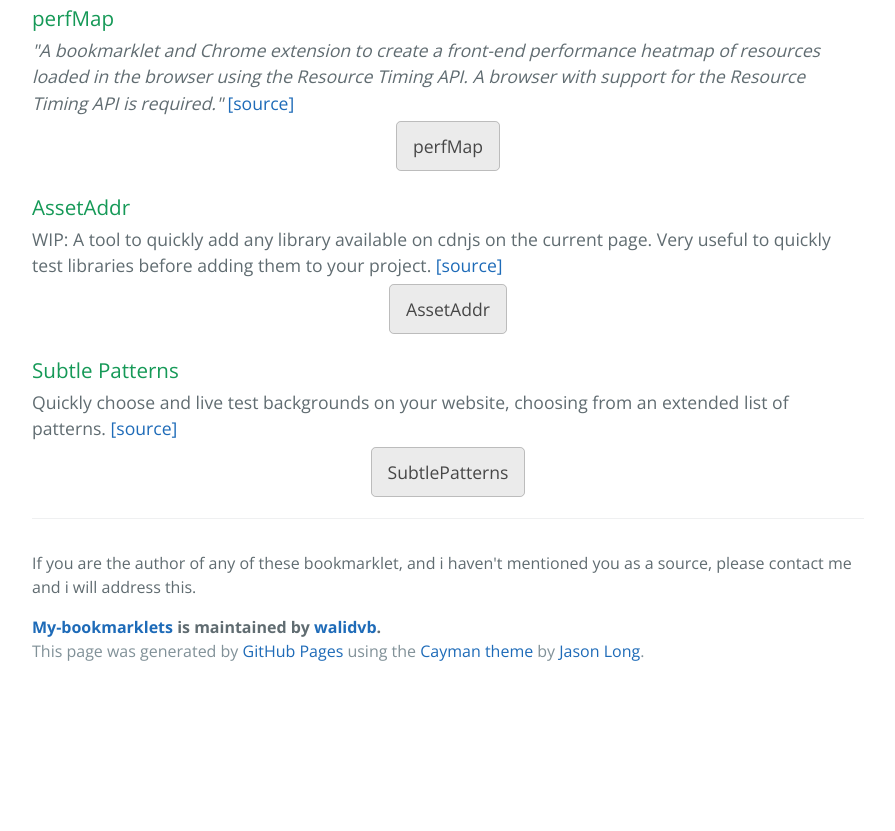
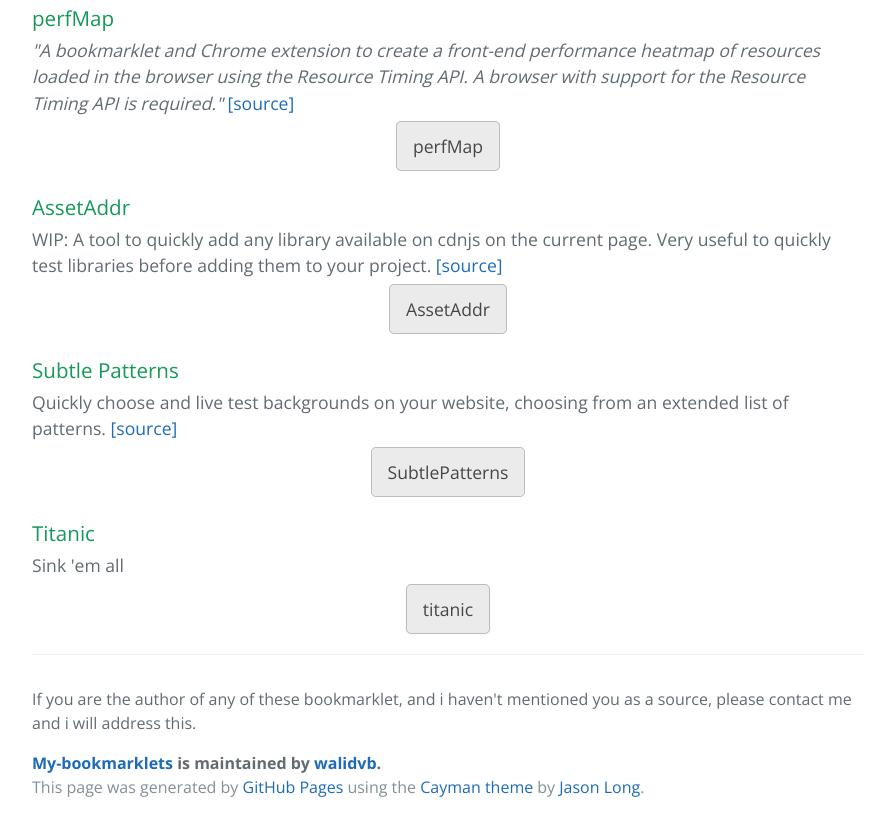
Before and after one commit to walidvb/my-bookmarklets, a plain HTML site: page index.html in a window 1280 px wide. Shown: the part 1113-1944 px from the top of the page, without its empty margins (192-1087 px from the left). Before the commit the page ends 1808 px from the top, so only its background shows below. Drawn offline with nearby package versions, Linux system fonts and the light colour scheme.

Commit message:
adds titanic

```diff
--- a/index.html
+++ b/index.html
@@ -96,6 +96,11 @@
       <div class="btn-holder">
       <a href="javascript:(function()%7Bvar%20newscript%3Ddocument.createElement(%27script%27)%3Bnewscript.type%3D%27text/javascript%27%3Bnewscript.async%3Dtrue%3Bnewscript.src%3D%27https://d2ueh8f0j2xol3.cloudfront.net/subtle-patterns-bookmarklet/static/js/all.js%3Fcb%3D%27%20%2B%20Math.random()%3B(document.getElementsByTagName(%27head%27)%5B0%5D%7C%7Cdocument.getElementsByTagName(%27body%27)%5B0%5D).appendChild(newscript)%3B%7D)()%3B" class="btn">SubtlePatterns</a>
       </div>
+
+      <h3>Titanic</h3>
+      <p>Sink 'em all</p>
+      <div class="btn-holder"><a href="javascript:(function()%7Bvar%20all%20%3D%20document.querySelectorAll('*')%3Bfor(var%20i%20%3D%200%3B%20i%20%3C%20all.length%3B%20i%2B%2B)%7Ball%5Bi%5D.style.float%20%3D%20'none'%3B%7D%7D)()" class="btn">titanic</a></div>
+
       <footer class="site-footer">
         <p>
           If you are the author of any of these bookmarklet, and i haven't mentioned you as a source, please contact me and i will address this.
```
